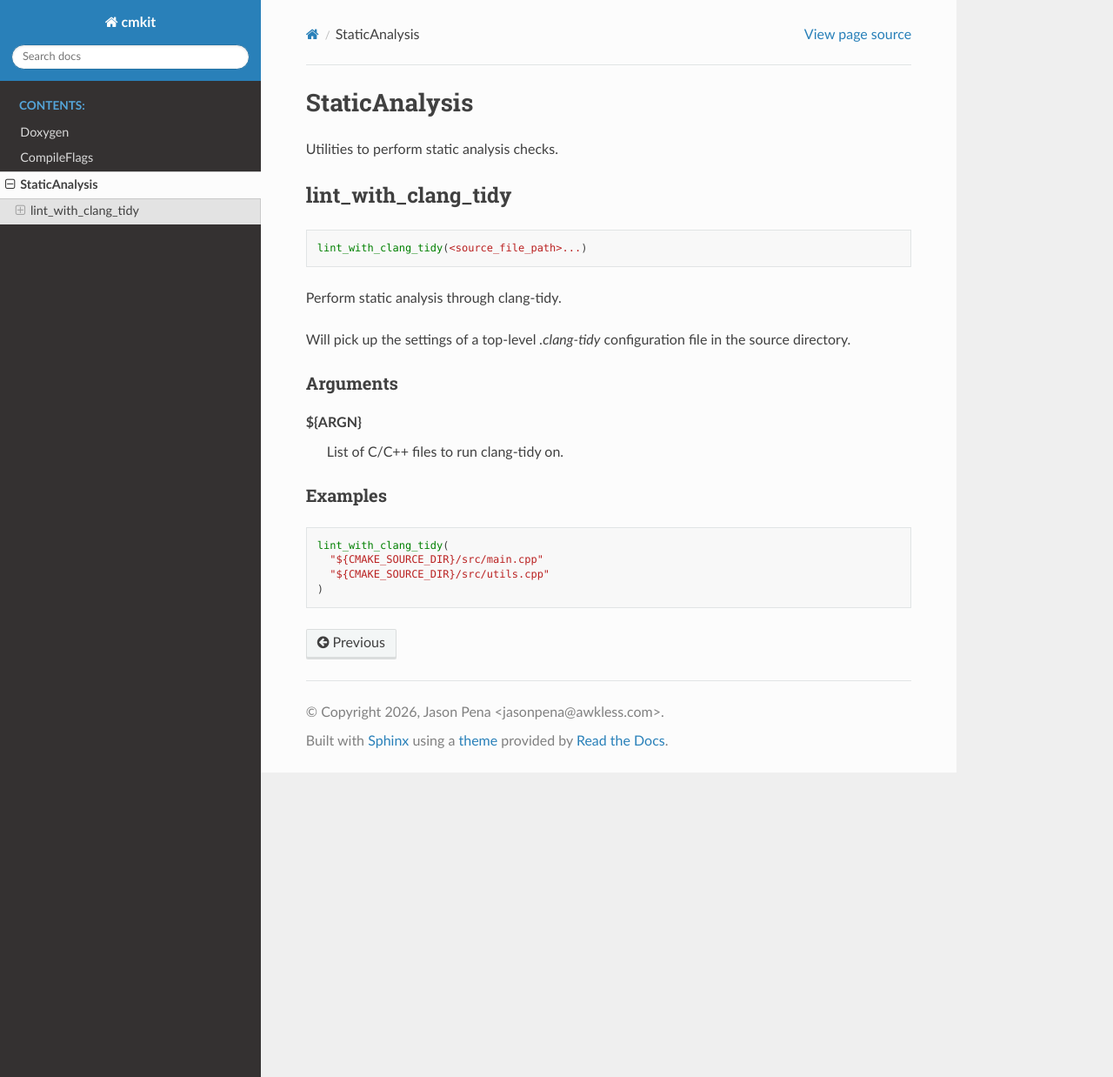
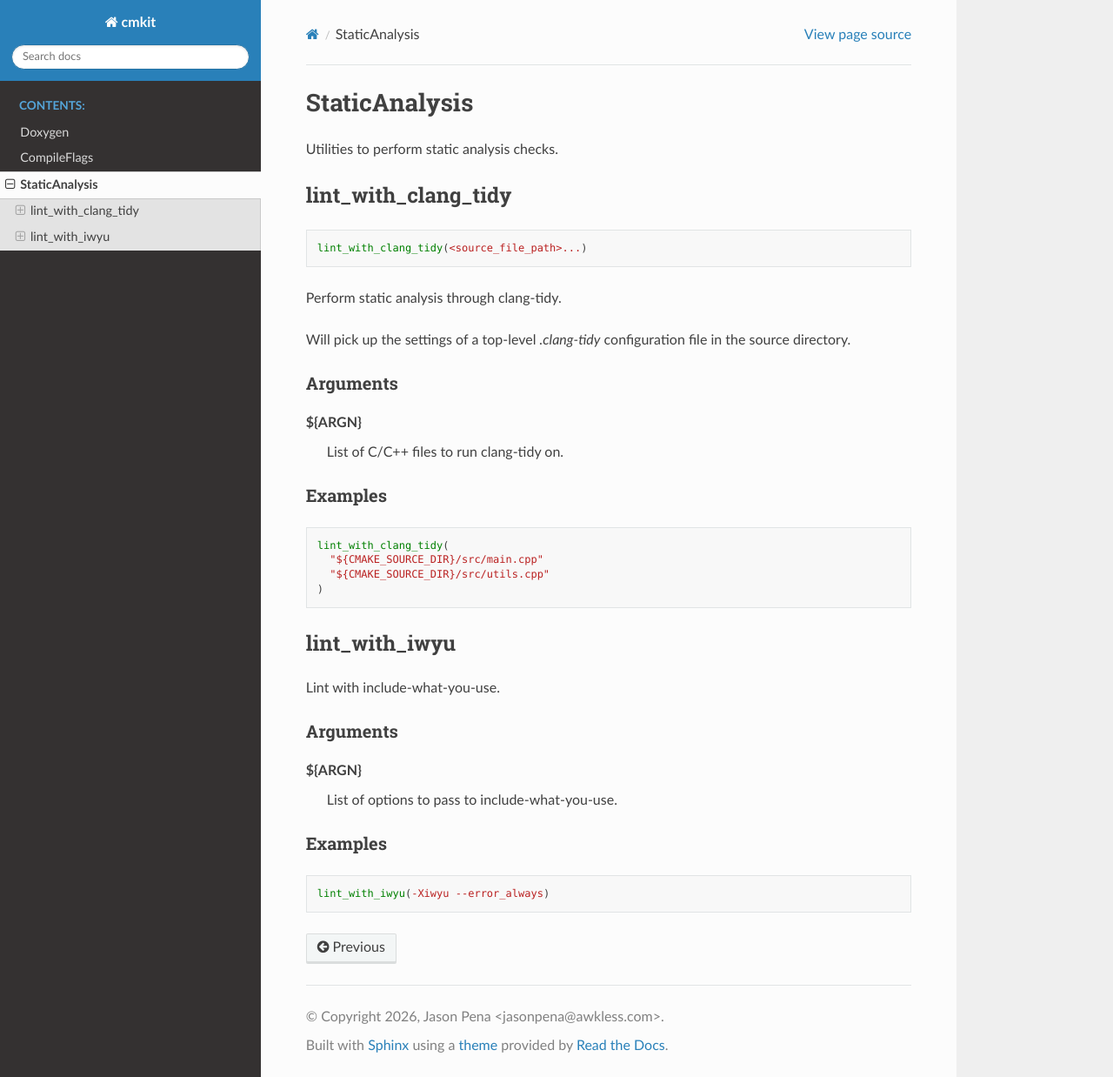
Before and after one commit to awkless/cmkit, a Sphinx documentation site: the page built from docs/source/StaticAnalysis.rst, in a window 1280 px wide and 1238 px high. Shown: the whole window at 87% size. Built offline with Sphinx 7.4.7 and the Read the Docs theme 3.1.0, drawn with Linux system fonts in a browser that asks for light colours.

Commit message:
docs: add entry for `lint_with_iwyu`
Signed-off-by: Jason Pena <jasonpena@awkless.com>

```diff
--- a/docs/source/StaticAnalysis.rst
+++ b/docs/source/StaticAnalysis.rst
@@ -30,3 +30,21 @@ Examples
      "${CMAKE_SOURCE_DIR}/src/main.cpp"
      "${CMAKE_SOURCE_DIR}/src/utils.cpp"
    )
+
+lint_with_iwyu
+^^^^^^^^^^^^^^
+
+Lint with include-what-you-use.
+
+Arguments
+---------
+
+**${ARGN}**
+   List of options to pass to include-what-you-use.
+
+Examples
+--------
+
+.. code-block:: cmake
+
+   lint_with_iwyu(-Xiwyu --error_always)
```
